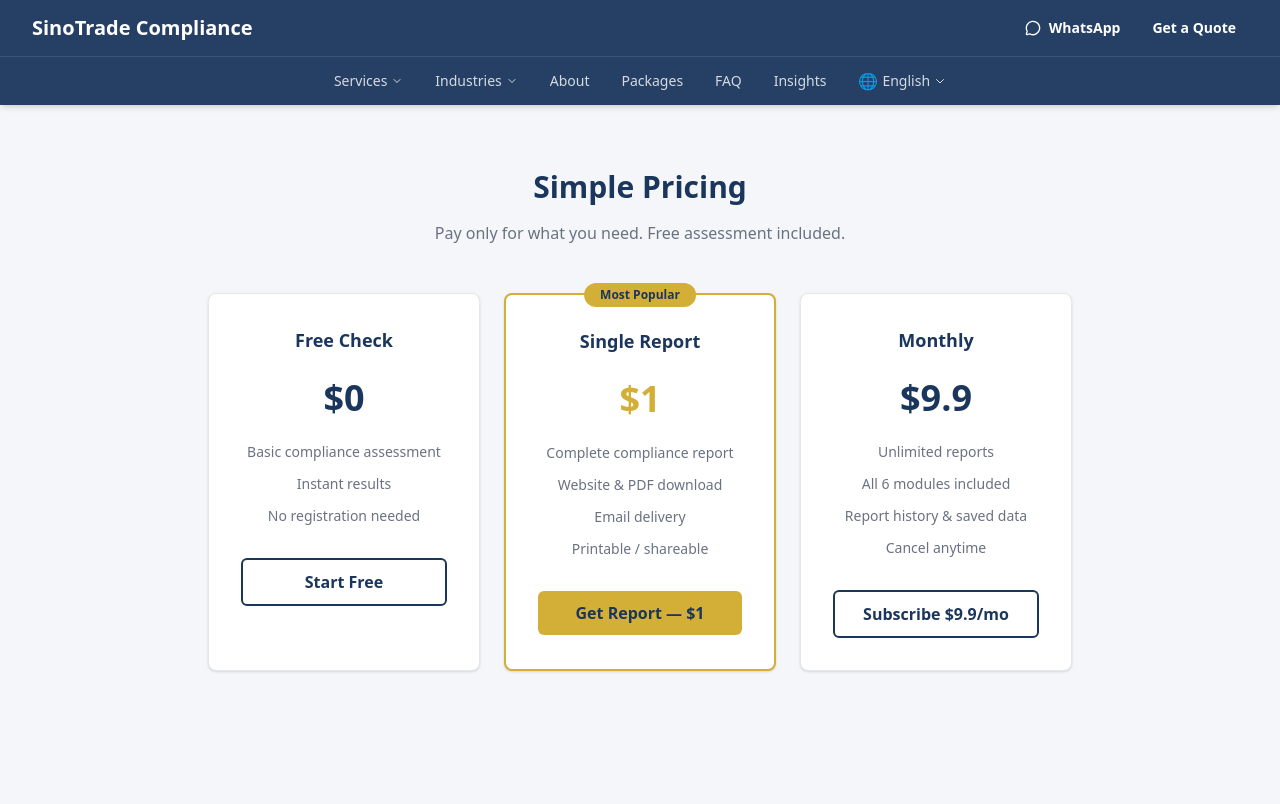
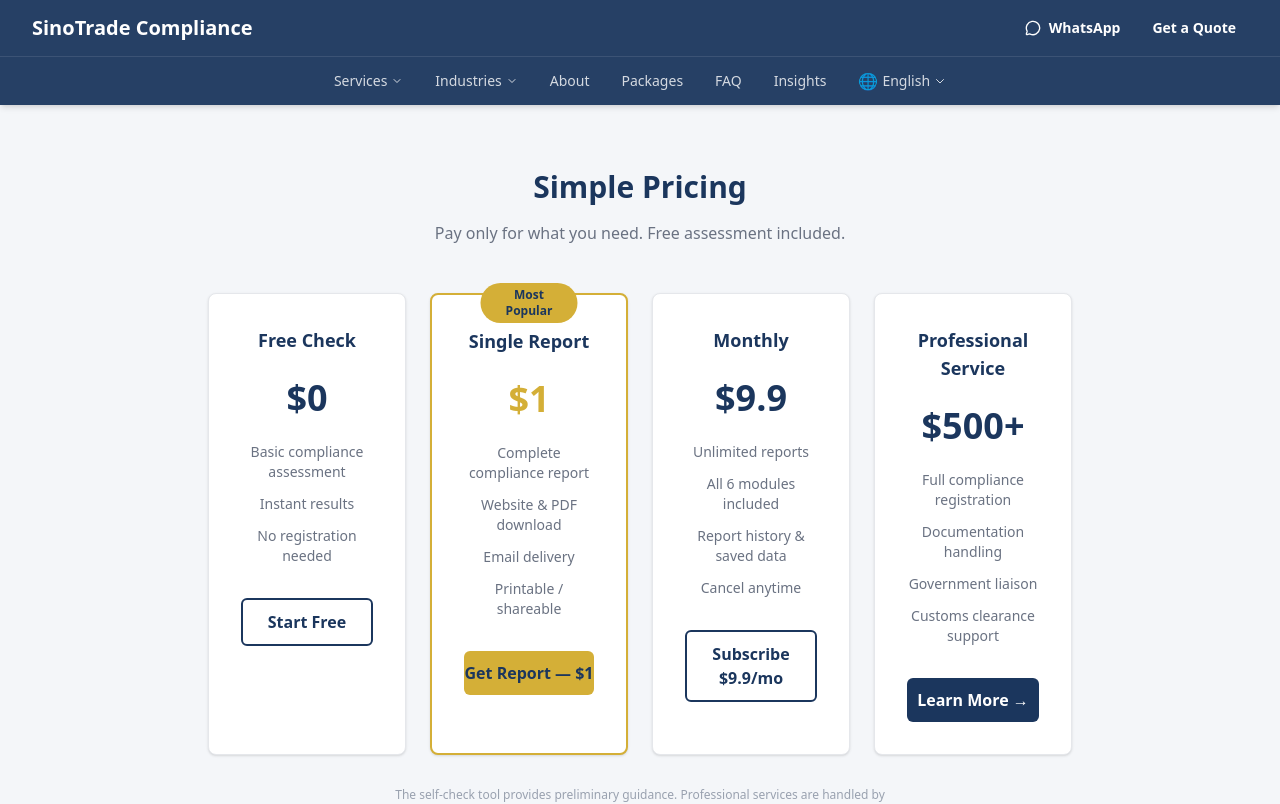
Before and after one commit to seasea-clouds/compli-service, a Next.js app: page /pricing in a window 1280 px wide. Shown: the top 804 px of the page. Built offline with nearby package versions, Linux system fonts and the light colour scheme.

Commit message:
feat: add Expert CTA to report results + Professional Service pricing tier

```diff
--- a/src/app/check/CheckForm.tsx
+++ b/src/app/check/CheckForm.tsx
@@ -201,6 +201,24 @@
                 <p className="text-xs text-gray-400">One-time payment. Report delivered via web + email.</p>
               </div>
             </div>
+
+            {/* Expert CTA */}
+            <div className="bg-[#1B365D]/5 rounded-lg border border-[#D4AF37]/30 p-6 text-center">
+              <p className="text-lg font-semibold text-[#1B365D] mb-2">💼 Need Professional Help?</p>
+              <p className="text-sm text-gray-600 mb-4">
+                Our compliance experts can handle the entire registration process for you.
+              </p>
+              <a
+                href="https://sinotradecompliance.com/en/quote/"
+                target="_blank"
+                rel="noopener noreferrer"
+                className="inline-block bg-[#D4AF37] hover:bg-[#D4AF37]/90 text-[#1B365D] font-semibold py-2.5 px-6 rounded-md transition-all"
+              >
+                Get a Quote from Our Experts &
+arr;
+              </a>
+              <p className="text-xs text-gray-400 mt-2">Professional services starting from $500</p>
+            </div>
           </div>
         )}
       </div>
--- a/src/app/pricing/page.tsx
+++ b/src/app/pricing/page.tsx
@@ -7,7 +7,7 @@
           Pay only for what you need. Free assessment included.
         </p>
 
-        <div className="grid grid-cols-1 md:grid-cols-3 gap-6">
+        <div className="grid grid-cols-1 md:grid-cols-4 gap-6">
           {/* Free */}
           <div className="bg-white rounded-lg shadow-sm border border-gray-200 p-8 text-center">
             <h2 className="text-lg font-semibold text-primary-navy">Free Check</h2>
@@ -57,7 +57,31 @@
               Subscribe $9.9/mo
             </button>
           </div>
+
+          {/* Professional Service */}
+          <div className="bg-white rounded-lg shadow-sm border border-gray-200 p-8 text-center flex flex-col">
+            <h2 className="text-lg font-semibold text-primary-navy">Professional Service</h2>
+            <p className="text-4xl font-bold text-primary-navy my-6">$500+</p>
+            <ul className="text-sm text-gray-500 space-y-3 mb-8 flex-1">
+              <li>Full compliance registration</li>
+              <li>Documentation handling</li>
+              <li>Government liaison</li>
+              <li>Customs clearance support</li>
+            </ul>
+            <a
+              href="https://sinotradecompliance.com/en/packages/"
+              target="_blank"
+              rel="noopener noreferrer"
+              className="inline-block w-full bg-primary-navy hover:bg-primary-navy/90 text-white font-semibold py-2.5 rounded-md transition-all"
+            >
+              Learn More &rarr;
+            </a>
+          </div>
         </div>
+
+        <p className="text-xs text-gray-400 mt-8 max-w-lg mx-auto">
+          The self-check tool provides preliminary guidance. Professional services are handled by our expert team.
+        </p>
       </div>
     </main>
   );
```
